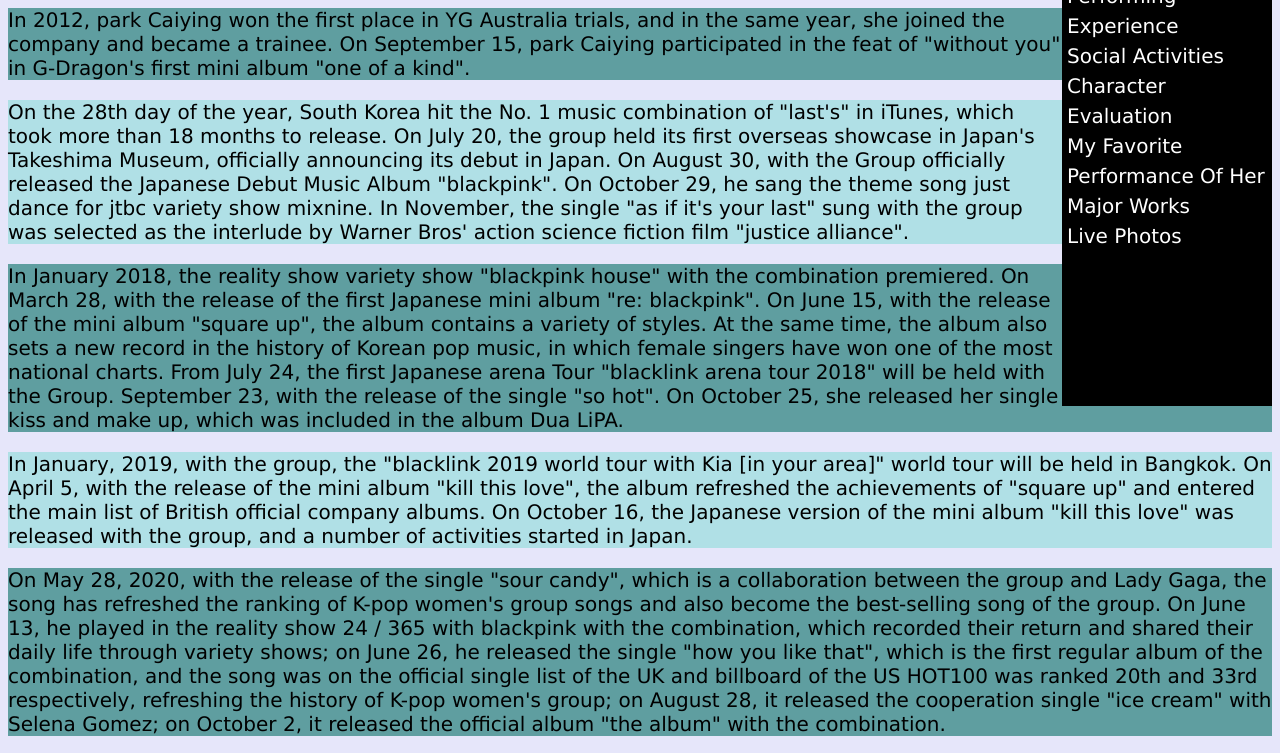
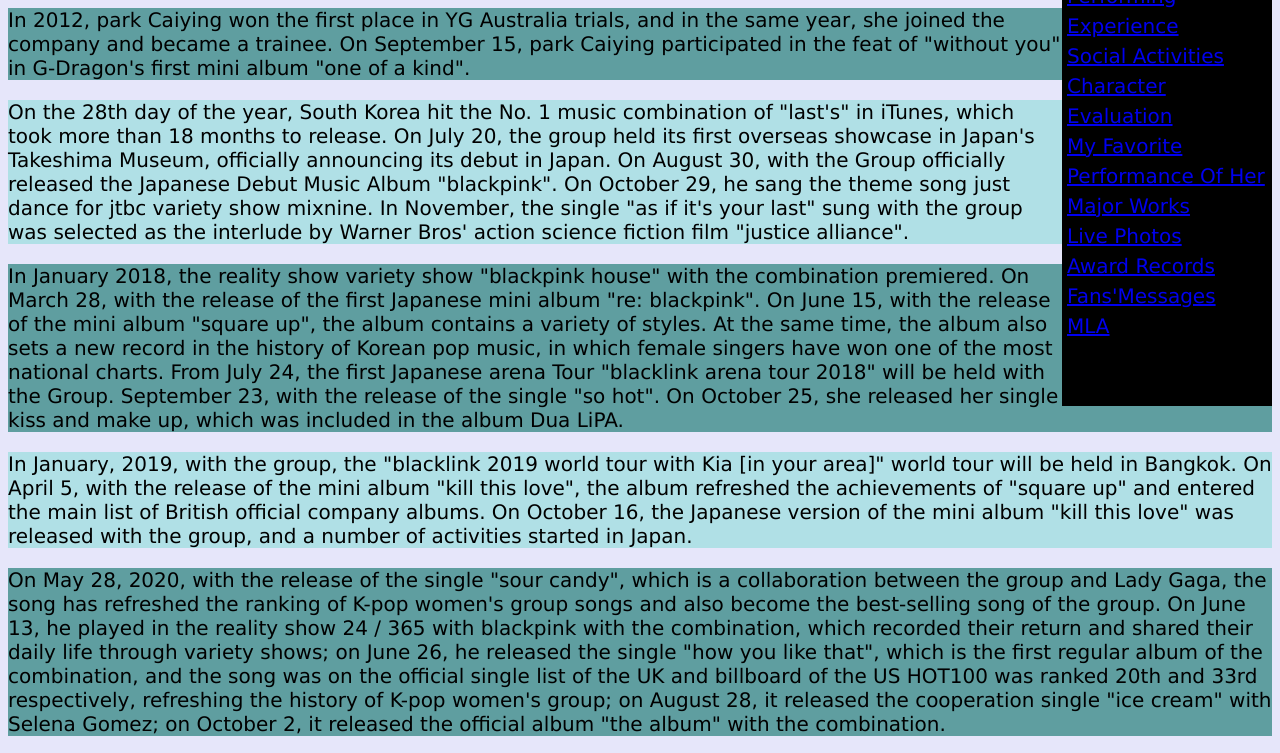
Before and after one commit to Elana101/Elana101.github.io, a plain HTML site: page index2.html in a window 1280 px wide. Shown: the part 154-907 px from the top of the page. Drawn offline with Linux system fonts and the light colour scheme.

Commit message:
Update index2.html

```diff
--- a/index2.html
+++ b/index2.html
@@ -18,13 +18,16 @@
     <body style="background-color:Lavender">
 		<h1 style="font-family:verdana;font-size:40px;text-align:center;color:white;background-color:black;">Rosé</h1>
         <div id="nav"style="font-family:verdana;font-size:20px;color:white;">
-        Basic Information<br>
-        Performing Experience <br>
-        Social Activities<br>
-        Character Evaluation<br>
-        My Favorite Performance Of Her<br>
-        Major Works<br>
-        Live Photos<br>
+        <a href="index.html">Basic Information<br></a>
+		<a href="index2.html">Performing Experience <br></a>
+		<a href="index3.html">Social Activities<br></a>
+		<a href="index3.html">Character Evaluation<br></a>
+		<a href="index4.html"> My Favorite Performance Of Her<br></a>
+		<a href="index4.html">Major Works<br></a>
+		<a href="index4.html">Live Photos<br></a>
+		<a href="index5.html">Award Records<br></a>
+		<a href="index5.html">Fans'Messages<br></a>
+		<a href="index6.html">MLA<br></a>
         </div>
         <article>
             <header>
```
